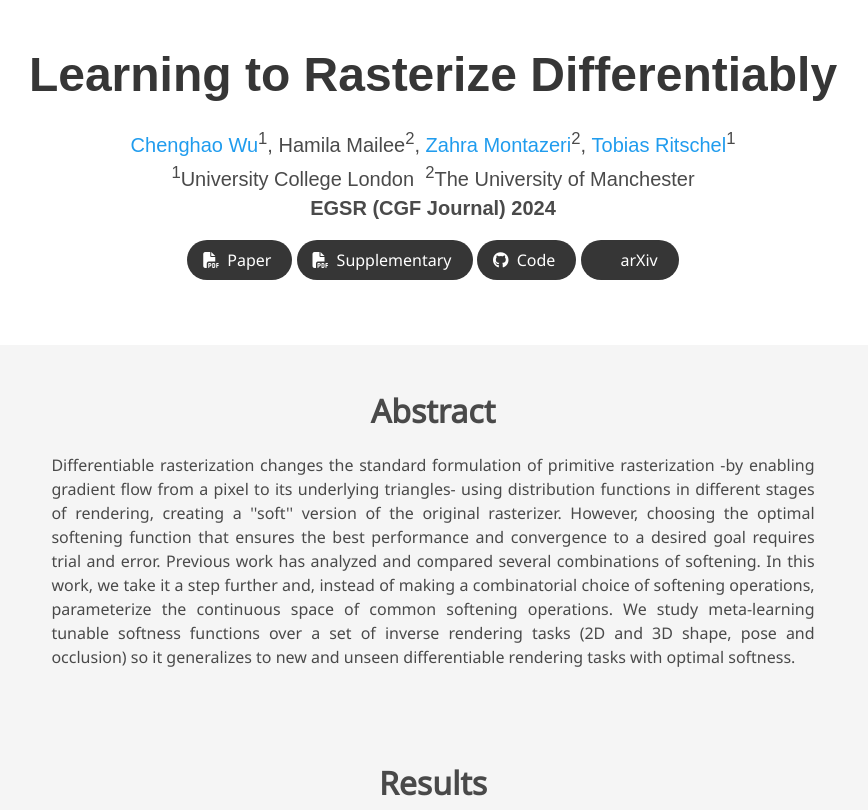
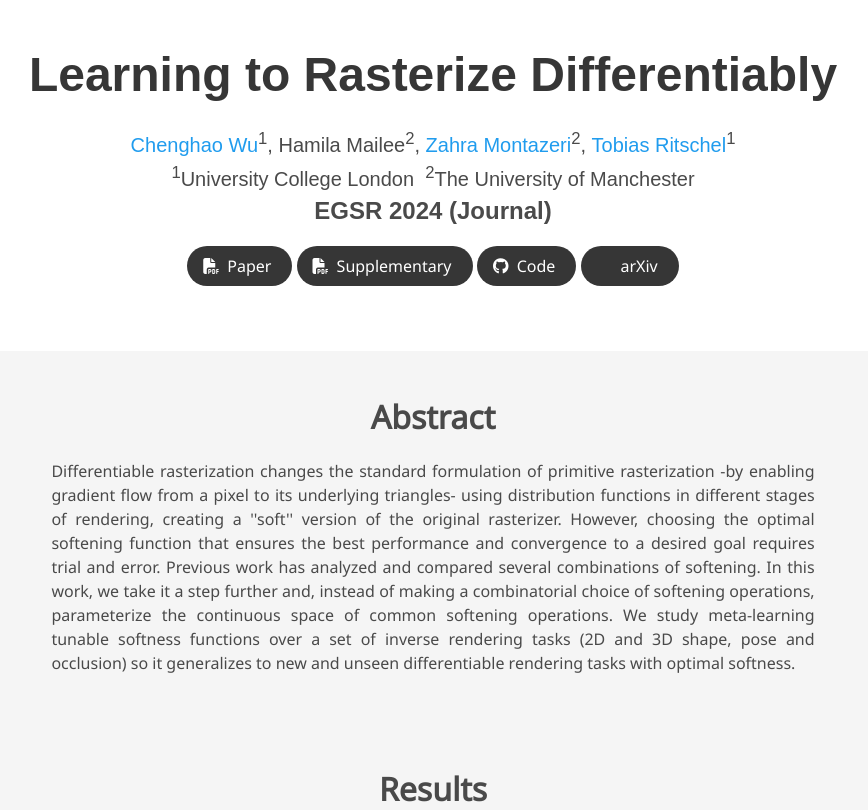
Before and after one commit to Theo-Wu/MetaRas, a plain HTML site: page index.html in a window 1280 px wide. Shown: the top 810 px of the page, without its empty margins (207-1075 px from the left). Drawn offline with nearby package versions, Linux system fonts and the light colour scheme; some icons are missing; a web font is replaced by a local one.

Commit message:
change font

```diff
--- a/index.html
+++ b/index.html
@@ -66,7 +66,7 @@
                   </div>
 
                   <div class="is-size-5 publication-authors">
-                    <span class="author-block"><sup>1</sup>University College London &nbsp;<sup>2</sup>The University of Manchester<br><b>EGSR (CGF Journal) 2024</b></span>
+                    <span class="author-block"><sup>1</sup>University College London &nbsp;<sup>2</sup>The University of Manchester<br><b style="font-size:1.2em; ">EGSR 2024 (Journal)</b></span>
                     <!-- <span class="eql-cntrb"><small><br><sup>*</sup>Indicates Equal Contribution</small></span> -->
                   </div>
 
```
